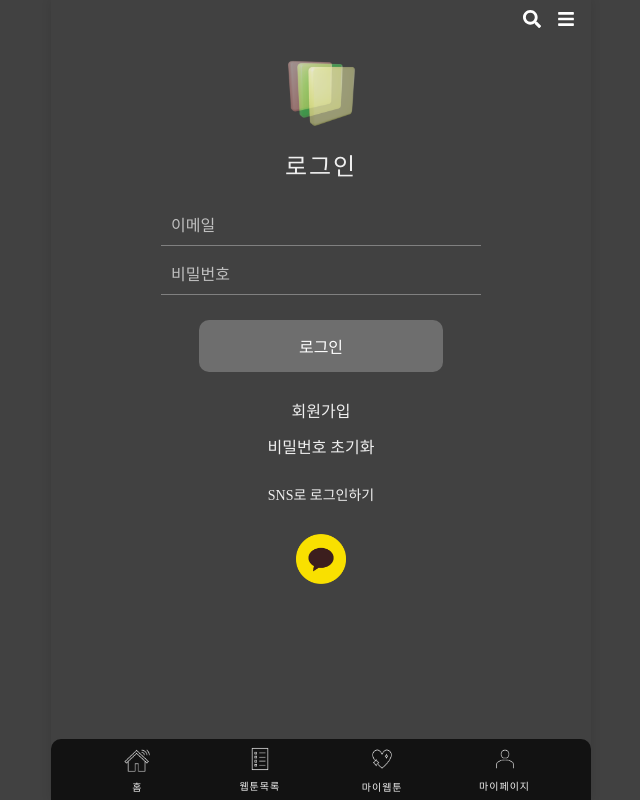
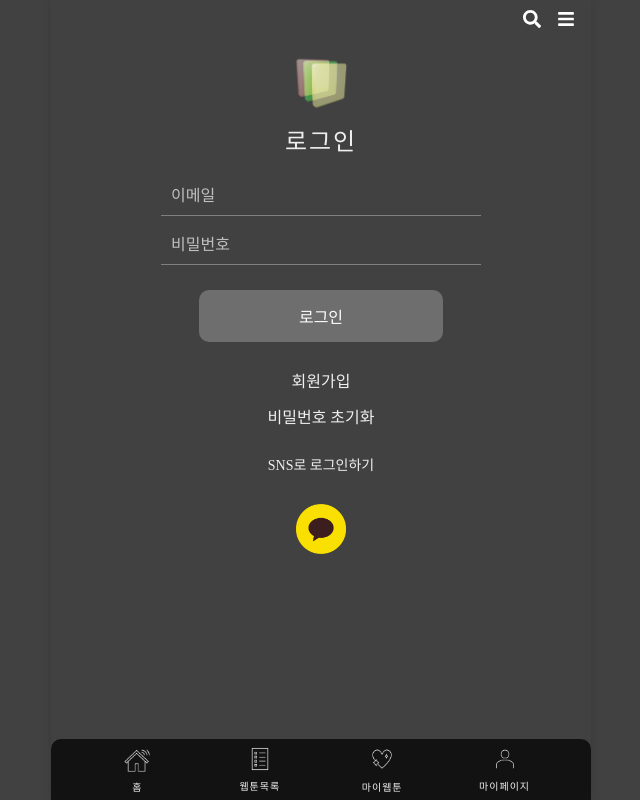
Before and after one commit to pknu-wap/2023_2_Toonder2.0, a React (Create React App) app in the folder frontend/: page /login in a window 1280 px wide. Shown: the whole page, without its empty margins (319-959 px from the left). Built offline with nearby package versions, Linux system fonts and the light colour scheme; no server answers; the HTML template or start-up script is replaced by a standard one; a web font is replaced by a local one.

Commit message:
refactor : Header 스타일 수정

```diff
--- a/frontend/src/component/background/Header.js
+++ b/frontend/src/component/background/Header.js
@@ -10,7 +10,7 @@ const Title = styled.div`
   font-size: 24px;
   color: #efefef;
   letter-spacing: 2px;
-  margin: 10px;
+  margin: 5px;
 `;
 
 const Subtitle = styled.div`
@@ -26,7 +26,7 @@ function Header(props) {
         <img
           src={process.env.PUBLIC_URL + "/logo.png"}
           alt="logo"
-          width="80px"
+          width="60px"
           height="auto"
         />
       </Link>
```
